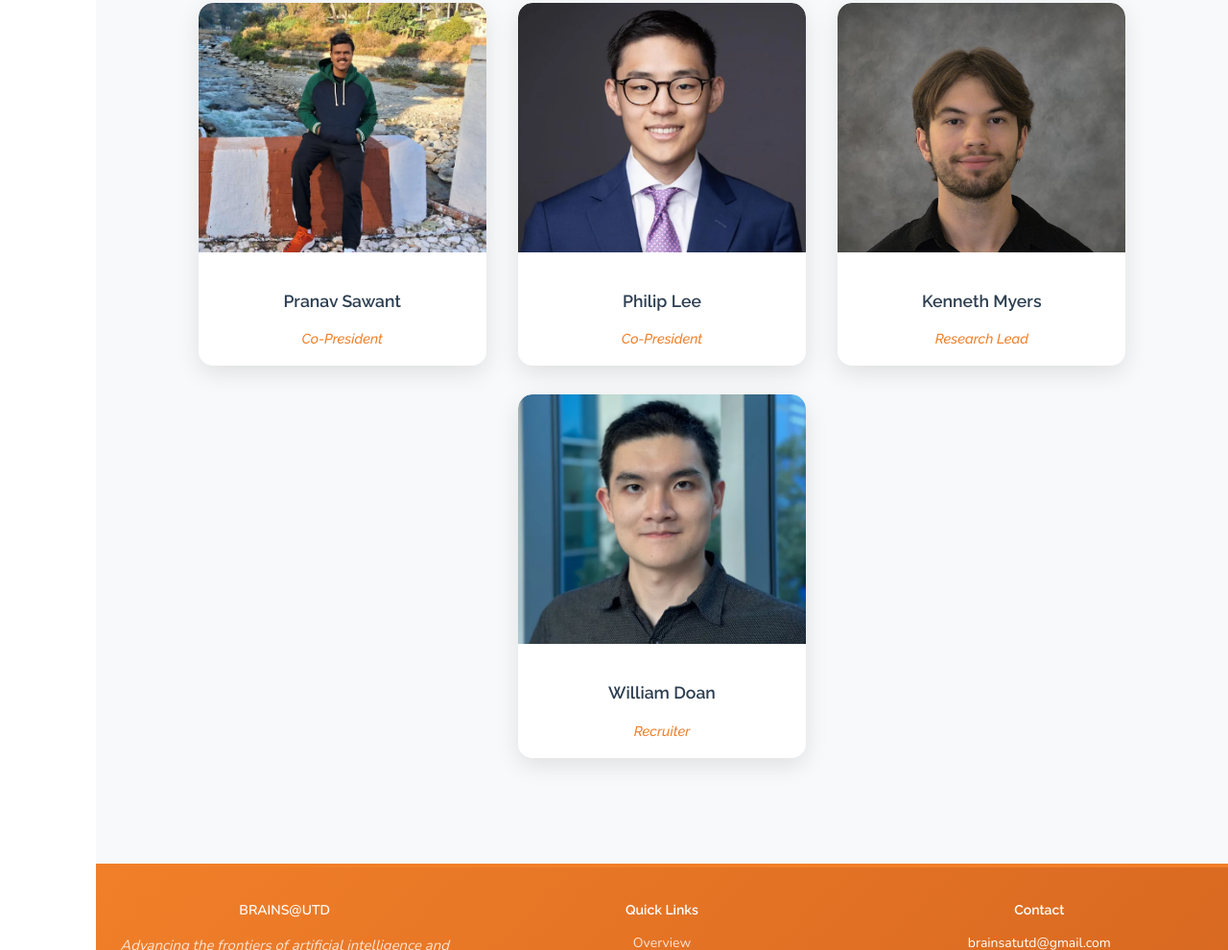
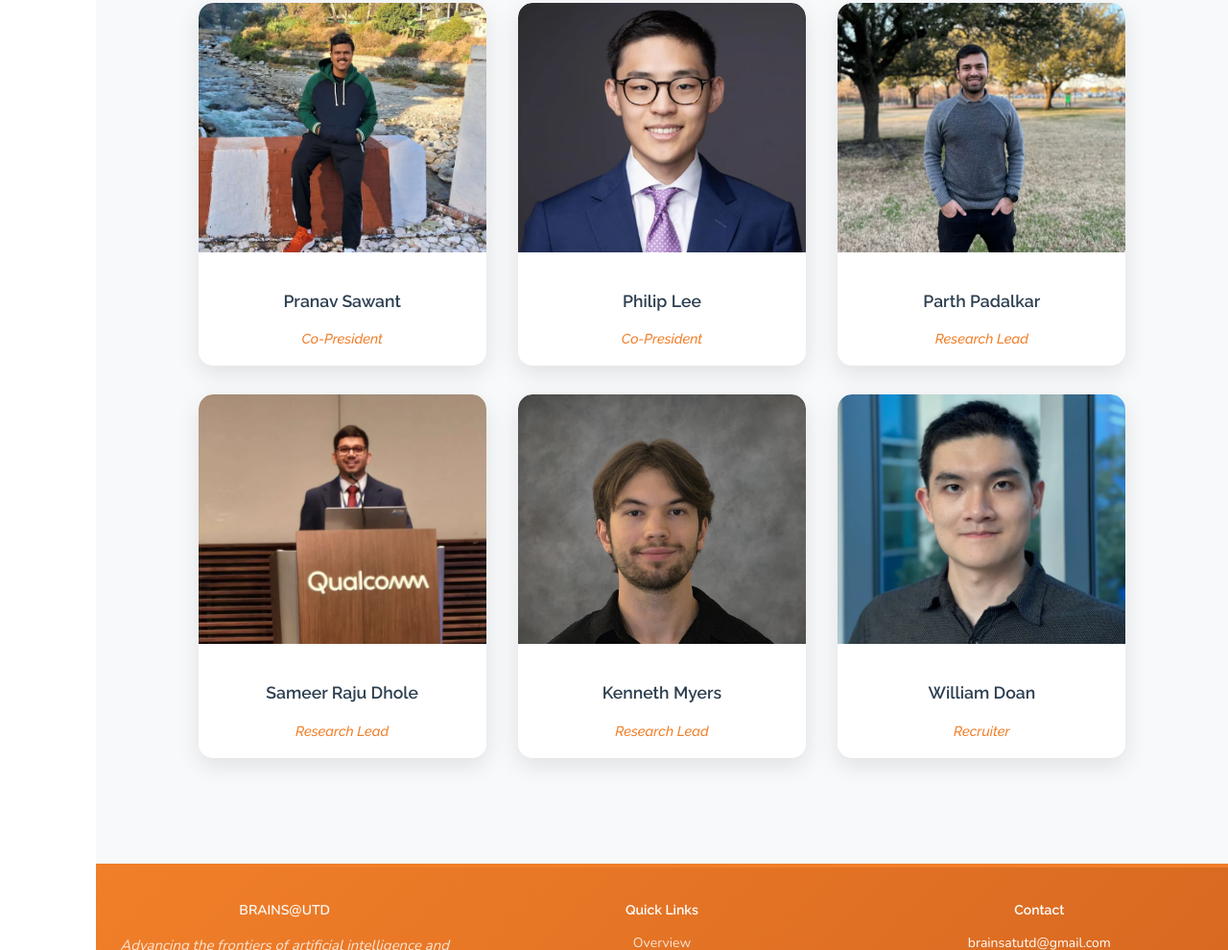
Before and after one commit to brainsatutd/brainsatutd.github.io, a plain HTML site: page index.html in a window 1280 px wide. Shown: the part 3310-4300 px from the top of the page at 96% size. Drawn offline with nearby package versions, Linux system fonts and the light colour scheme.

Commit message:
Update index.html

```diff
--- a/index.html
+++ b/index.html
@@ -255,6 +255,8 @@
           const members = [
             { name: "Pranav Sawant", role: "Co-President", link: "#", img: "assets/img/people/pranav.png", filter: "filter-current-member" },
             { name: "Philip Lee", role: "Co-President", link: "#", img: "assets/img/people/philip.png", filter: "filter-current-member" },
+			{ name: "Parth Padalkar", role: "Research Lead", link: "#", img: "assets/img/people/Parth.jpeg", filter: "filter-current-member" },
+			{ name: "Sameer Raju Dhole", role: "Research Lead", link: "#", img: "assets/img/people/Sameer.jpeg", filter: "filter-current-member" },
 		    { name: "Kenneth Myers", role: "Research Lead", link: "#", img: "assets/img/people/kenneth.jpeg", filter: "filter-current-member" },
 		    { name: "William Doan", role: "Recruiter", link: "#", img: "assets/img/people/william.png", filter: "filter-current-member" }];
 
```
